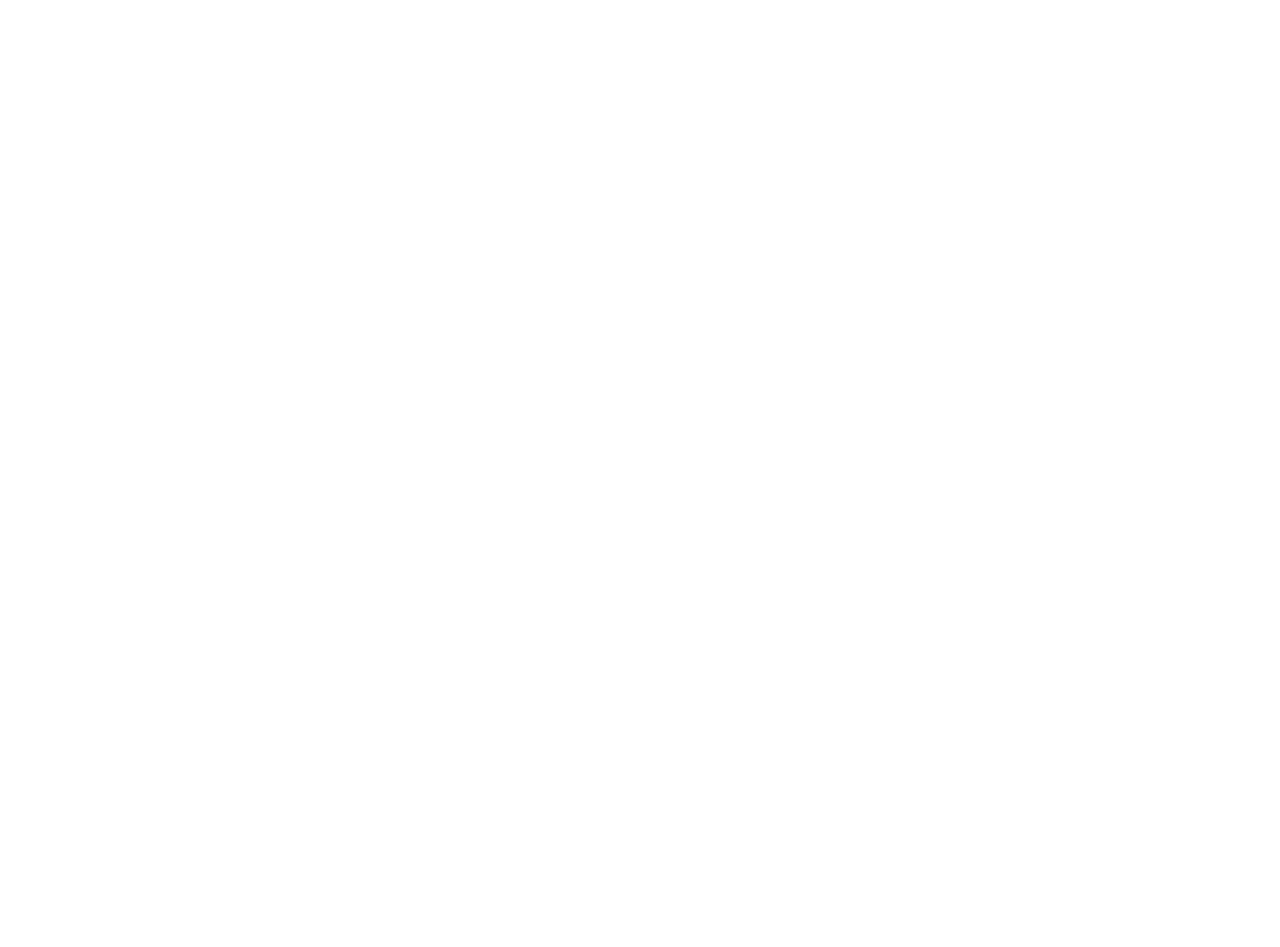
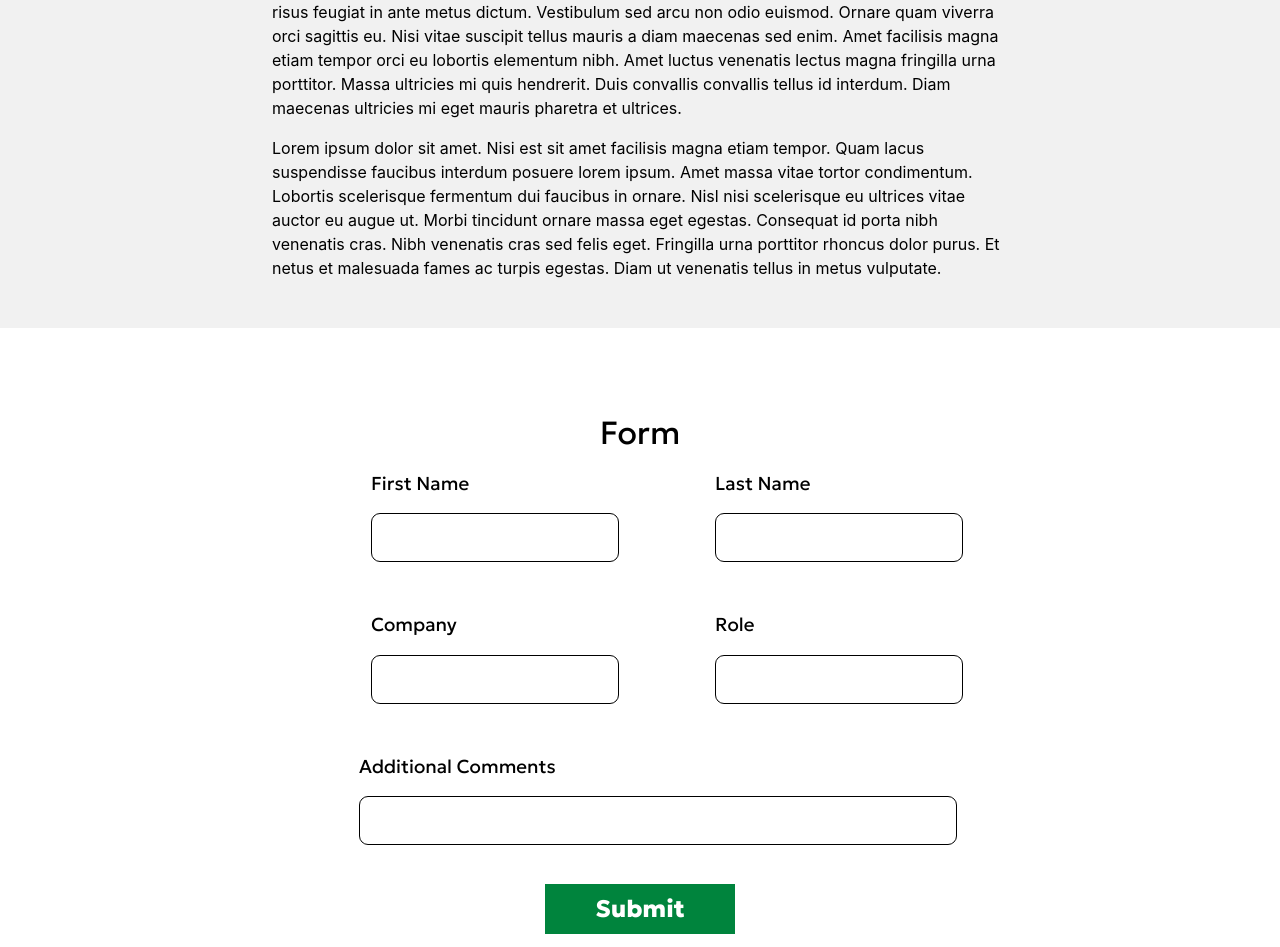
Before and after one commit to nbtrieu/zymo-landing-page, a React (Create React App) app: page / in a window 1280 px wide. Shown: the part 983-1930 px from the top of the page. Before the commit the page ends 879 px from the top, so only its background shows below. Built offline with nearby package versions, Linux system fonts and the light colour scheme.

Commit message:
Finished outline for form

```diff
--- a/src/App.js
+++ b/src/App.js
@@ -1,9 +1,12 @@
-import Header from './components/Header/Header'
+import Header from './components/Header/Header';
+import ContactForm from './components/ContactForm/ContactForm';
 
 function App() {
   return (
     <div className="App">
-      <Header></Header>
+      <Header>
+        <ContactForm></ContactForm>
+      </Header>
     </div>
   );
 }
--- /dev/null
+++ b/src/components/ContactForm/ContactForm.js
@@ -0,0 +1,41 @@
+import React from 'react'
+
+export default function ContactForm() {
+  return (
+    <div className='flex-column flex-center text-center subheading'>
+      <h1>Form</h1>
+      <div className='flex-row flex-center mb-3'>
+        <div className='col-2 text-left ml-10'>
+          <h3>First Name</h3>
+          <input type='text'/>
+        </div>
+        <div className='col-2 text-left ml-negative-2-5'>
+          <h3>Last Name</h3>
+          <input type='text'/>
+        </div>
+      </div>
+      <div className='flex-row flex-center mb-3'>
+        <div className='col-2 text-left ml-10'>
+          <h3>Company</h3>
+          <input type='text'/>
+        </div>
+        <div className='col-2 text-left ml-negative-2-5'>
+          <h3>Role</h3>
+          <input type='textarea'/>
+        </div>
+      </div>
+      <div className='flex-row flex-center mb-2'>
+        <div className='col-1 text-left ml-3 comment-box'>
+          <h3>Additional Comments</h3>
+          <input type='textarea'/>
+        </div>
+      </div>
+      <div className='flex-row flex-center mb-2'>
+        <button>
+          Submit
+        </button>
+      </div>
+
+    </div>
+  )
+}
--- /dev/null
+++ b/src/components/ContactForm/index.js
@@ -0,0 +1 @@
+export { default } from './ContactForm'
--- a/src/components/Header/Header.js
+++ b/src/components/Header/Header.js
@@ -1,4 +1,6 @@
 import { useRef } from 'react';
+import Hero from '../Hero';
+
 import banner from '../../assets/banner.jpg';
 import bullseyeIcon from '../../assets/bullseye_icon.jpg';
 import checkmarkIcon from '../../assets/checkmark_icon.jpg';
@@ -35,8 +37,8 @@ function Header(props) {
           </button>
         </div>
       </div>
-      <div className='mt-3' ref={scollToRef}>
-        Contact form here
+      <Hero></Hero>
+      <div ref={scollToRef}>
         {props.children}
       </div>
     </header>
--- a/src/components/Hero/Hero.js
+++ b/src/components/Hero/Hero.js
@@ -0,0 +1,19 @@
+import React from 'react'
+
+export default function Hero() {
+  return (
+    <div className='text-center hero subheading mt-3 px-4 py-2'>
+      <h1>Header Text</h1>
+      <h2 className='my-2'>Lorem ipsum</h2>
+      <div className='text-left px-5 mb-3 paragraph-text'>
+        <p>
+          Lorem ipsum dolor sit amet, consectetur adipiscing elit, sed do eiusmod tempor incididunt ut labore et dolore magna aliqua. Et ultrices neque ornare aenean euismod elementum nisi. Aliquet risus feugiat in ante metus dictum. Vestibulum sed arcu non odio euismod. Ornare quam viverra orci sagittis eu. Nisi vitae suscipit tellus mauris a diam maecenas sed enim. Amet facilisis magna etiam tempor orci eu lobortis elementum nibh. Amet luctus venenatis lectus magna fringilla urna porttitor. Massa ultricies mi quis hendrerit. Duis convallis convallis tellus id interdum. Diam maecenas ultricies mi eget mauris pharetra et ultrices.
+        </p>
+        <p>
+          Lorem ipsum dolor sit amet. Nisi est sit amet facilisis magna etiam tempor. Quam lacus suspendisse faucibus interdum posuere lorem ipsum. Amet massa vitae tortor condimentum. Lobortis scelerisque fermentum dui faucibus in ornare. Nisl nisi scelerisque eu ultrices vitae auctor eu augue ut. Morbi tincidunt ornare massa eget egestas. Consequat id porta nibh venenatis cras. Nibh venenatis cras sed felis eget. Fringilla urna porttitor rhoncus dolor purus. Et netus et malesuada fames ac turpis egestas. Diam ut venenatis tellus in metus vulputate.
+        </p>
+      </div>
+
+    </div>
+  )
+}
--- a/src/components/Hero/index.js
+++ b/src/components/Hero/index.js
@@ -0,0 +1 @@
+export { default } from './Hero'
--- a/src/index.css
+++ b/src/index.css
@@ -14,7 +14,7 @@ code {
 
 :root {
   --primary: #00843D;
-  --secondary: #31343D;
+  --secondary: #F1F1F1;
   --tertiary: #8C788E;
   --light: #fafafa;
   --dark: #799FBA;
@@ -43,6 +43,10 @@ h6 {
   text-align: center !important;
 }
 
+.text-left {
+  text-align: left !important;
+}
+
 header h1 {
   font-size: 2.75rem;
   font-weight: 800;
@@ -58,6 +62,24 @@ header h2 {
 .banner img {
   object-fit: cover;
   width: 100%;
+}
+
+.subheading h1 {
+  font-size: 2rem;
+  font-weight: 400;
+  color: black;
+}
+
+.subheading h3 {
+  font-weight: 400;
+}
+
+.hero {
+  background-color: var(--secondary);
+}
+
+.paragraph-text {
+  line-height: 1.5rem;
 }
 
 /* MARGIN PADDING UTILS */
@@ -80,8 +102,25 @@ header h2 {
   margin-left: 2rem;
 }
 
+.mx-4 {
+  margin-right: 12rem;
+  margin-left: 20rem;
+}
+
 .mr-2 {
-  margin-right: 0.625rem !important;
+  margin-right: 2rem !important;
+}
+
+.ml-negative-2-5 {
+  margin-left: -2.5rem !important;
+}
+
+.ml-3 {
+  margin-left: 3rem !important;
+}
+
+.ml-10 {
+  margin-left: 10rem !important;
 }
 
 .my-1 {
@@ -101,6 +140,10 @@ header h2 {
 
 .mb-2 {
   margin-bottom: var(--spacing-two);
+}
+
+.mb-3 {
+  margin-bottom: 2rem;
 }
 
 .px-1 {
@@ -123,6 +166,11 @@ header h2 {
   padding-left: 3rem !important;
 }
 
+.px-5 {
+  padding-right: 14rem !important;
+  padding-left: 14rem !important;
+}
+
 .py-1 {
   padding-top: var(--spacing-one);
   padding-bottom: var(--spacing-one);
@@ -133,9 +181,20 @@ header h2 {
   padding-bottom: var(--spacing-two);
 }
 
+.py-3 {
+  padding-top: var(--spacing-three);
+  padding-bottom: var(--spacing-three);
+}
+
 /* FLEX GRID */
 .flex-row {
   display: flex;
+  flex-wrap: wrap;
+}
+
+.flex-column {
+  display: flex;
+  flex-direction: column;
   flex-wrap: wrap;
 }
 
@@ -155,6 +214,10 @@ header h2 {
   justify-content: flex-start;
 }
 
+.align-items-start {
+  align-items: flex-start;
+}
+
 [class*='col-'] {
   position: relative;
   width: 100%;
@@ -168,17 +231,17 @@ header h2 {
 }
 
 .col-1 {
-  flex: 0 0 8.33333%;
-  max-width: 2.33333%;
+  flex: 0 0 50%;
+  max-width: 50%;
 }
 
 .col-2 {
-  flex: 0 0 16.66667%;
-  max-width: 16.66667%;
+  flex: 0 0 30%;
+  max-width: 30%;
 }
 
 .col-3 {
-  flex: 0 0 25%;
+  flex: 0 0 20%;
   max-width: 20%;
 }
 
@@ -199,3 +262,20 @@ button {
   background-color: var(--primary);
   padding: 10px 50px;
 }
+
+input {
+  padding: 1rem;
+  border-radius: 9px;
+  border: 0.75px solid #000000;
+  outline: none;
+  min-width: 70%;
+}
+
+.comment-box input {
+  padding: 1rem;
+  border-radius: 9px;
+  border: 0.75px solid #000000;
+  outline: none;
+  min-width: 98%;
+  /* min-height: 100%; */
+}
```
